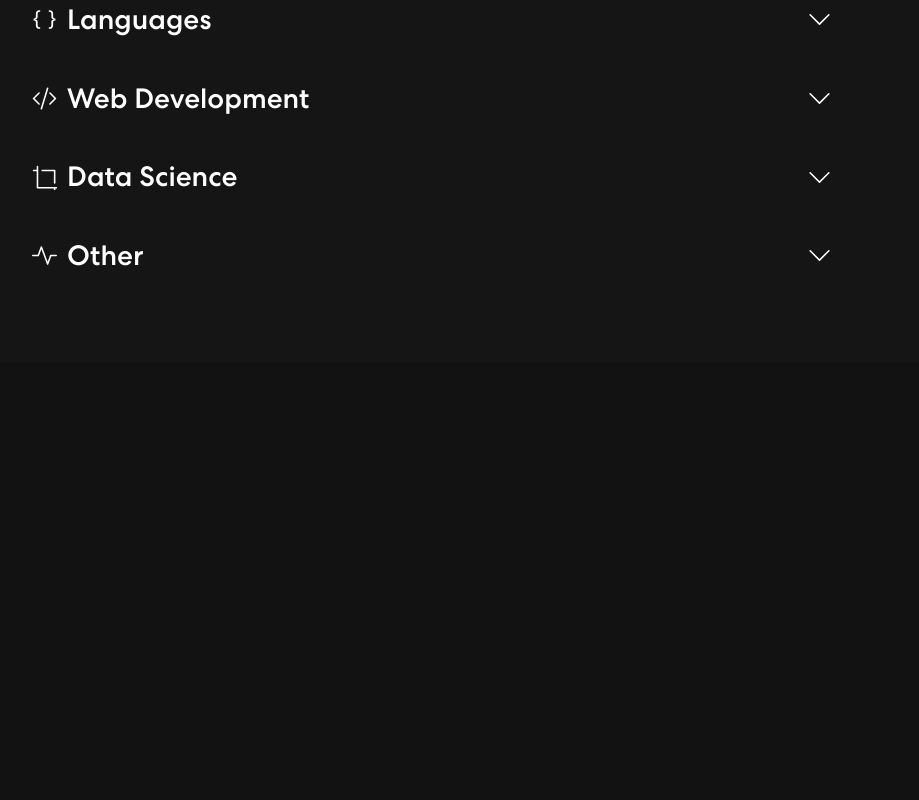
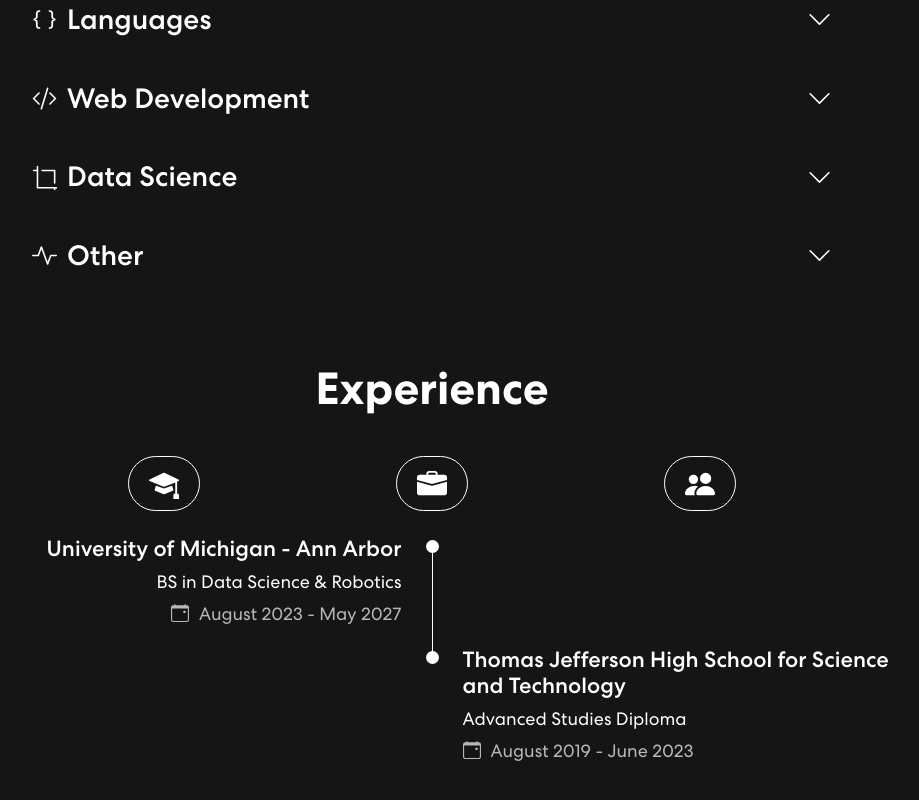
Before and after one commit to Vinay-Khanagavi/Headstater-Project-1, a React (Create React App) app: page / in a window 1280 px wide. Shown: the part 1294-2094 px from the top of the page, without its empty margins (208-1127 px from the left). Before the commit the page ends 1706 px from the top, so only its background shows below. Built offline with nearby package versions, Linux system fonts and the light colour scheme; a web font is replaced by a local one.

Commit message:
experience

```diff
--- a/package.json
+++ b/package.json
@@ -13,6 +13,9 @@
     "react-dom": "^18.2.0",
     "react-scripts": "5.0.1",
     "web-vitals": "^2.1.4"
+  },
+  "devDependencies": {
+    "@babel/plugin-proposal-private-property-in-object": "^7.16.7"
   },
   "scripts": {
     "start": "react-scripts start",
--- a/src/App.js
+++ b/src/App.js
@@ -6,6 +6,7 @@
 import './assets/css/App.css';
 import 'bootstrap/dist/css/bootstrap.min.css';
 import Skills from './components/Skills.js';
+import Experience from './components/Experience.js';
 
 function App() {
   return (
@@ -16,6 +17,7 @@
         <Container className="box">
           <About />
           <Skills />
+          <Experience />
         </Container>
       </section>
     </div>
--- a/src/assets/css/About.css
+++ b/src/assets/css/About.css
@@ -34,6 +34,12 @@
         align-self: center;
         margin-top: 20px;
     }
+
+    .about {
+        width: 90%;
+        margin-left: auto;
+        margin-right: auto;
+    }
 }
 
 @media (max-width: 768px) {
@@ -43,5 +49,6 @@
 
     .about {
         margin-bottom: 70px;
+        width: 100%;
     }
 }
--- a/src/assets/css/Banner.css
+++ b/src/assets/css/Banner.css
@@ -73,18 +73,22 @@
         text-align: center;
     }
 
+    .banner .container {
+        width: 95%;
+    }
+
     .banner h1 {
         font-size: 40px;
     }
 
     .banner p {
         font-size: 16px;
-        margin: 0 auto;
+        margin: 0 auto !important;
     }
 
     .banner a {
         font-size: 18px;
-        margin-top: 25px;
+        margin-top: 25px !important;
         text-align: center;
     }
 
--- /dev/null
+++ b/src/assets/css/Experience.css
@@ -0,0 +1,173 @@
+.experience-container {
+    max-width: 1000px;
+    margin: 0 auto;
+}
+
+.experience-tabs {
+    display: flex;
+    justify-content: space-evenly;
+    margin-bottom: 25px;
+}
+
+.experience-button {
+    font-size: 22px;
+    cursor: pointer;
+    transition: .4s;
+    align-items: center;
+    display: flex;
+    border: 1px solid white;
+    padding: 10px 20px;
+    border-radius: 50px;
+}
+
+.experience-icon {
+    font-size: 30px;
+}
+
+.experience-button .experience-name {
+    max-width: 0px;
+    overflow: hidden;
+    transition: max-width 1.5s cubic-bezier(0, 1, 0, 1), margin-left 1s ease-in-out;
+}
+
+.experience-button:hover .experience-name {
+    max-width: 1000px;
+    margin-left: 10px;
+    overflow: hidden;
+    transition: max-width 1.5s ease-in-out;
+
+}
+
+.experience-data {
+    display: grid;
+    grid-template-columns: 1fr max-content 1fr;
+    column-gap: 1.5rem;
+}
+
+.right {
+    text-align: right;
+}
+
+.left {
+    text-align: left;
+}
+
+.right, .left {
+    margin-bottom: 20px;
+}
+
+.experience-title {
+    font-size: 22px;
+    margin-bottom: 5px;
+}
+
+.experience-subtitle {
+    display: inline-block;
+    font-size: 18px;
+    margin-bottom: 5px;
+}
+
+.experience-calendar {
+    font-size: 18px;
+    color: #B8B8B8;
+    display: flex;
+    align-items: center;
+}
+
+.right .experience-calendar {
+    justify-content: flex-end;
+}
+
+.experience-calendar svg {
+    margin-right: 10px;
+}
+
+.experience-rounder {
+    display: inline-block;
+    width: 13px;
+    height: 13px;
+    background-color: white;
+    border-radius: 50%;
+}
+
+.experience-line {
+    display: block;
+    width: 1px;
+    height: 100%;
+    background-color: white;
+    transform: translate(6px, -7px);
+}
+
+.experience [data-content] {
+    display: none;
+}
+
+.experience-active[data-content] {
+    display: block;
+}
+
+@media (max-width: 1200px) {
+    .experience-button {
+        font-size: 20px;
+    }
+
+    .experience-icon {
+        font-size: 25px;
+    }
+
+    .experience-title {
+        font-size: 20px;
+    }
+
+    .experience-subtitle {
+        font-size: 16px;
+    }
+
+    .experience-calendar {
+        font-size: 16px;
+    }
+
+    .experience-tabs {
+        margin-top: 30px;
+        margin-bottom: 25px;
+    }
+
+    .experience-container {
+        width: 90%;
+    }
+}
+
+@media (max-width: 768px) {
+    .experience-active .experience-name {
+        max-width: 1000px;
+        margin-left: 10px;
+    }
+
+    .experience-container {
+        width: 100%;
+    }
+
+    .experience-icon {
+        font-size: 20px;
+    }
+
+    .experience-button {
+        font-size: 18px;
+    }
+
+    .experience-title {
+        font-size: 18px;
+    }
+
+    .experience-subtitle {
+        font-size: 14px;
+    }
+
+    .experience-calendar {
+        font-size: 14px;
+    }
+
+    .experience-calendar svg {
+        display: none;
+    }
+}
--- a/src/assets/css/NavBar.css
+++ b/src/assets/css/NavBar.css
@@ -211,11 +211,6 @@
       padding: 8px 20px !important;
     }
 
-    nav.navbar {
-      padding-bottom: 18px;
-      background-color: #121212;
-    }
-
     .navbar-collapse {
       margin-top: 10px;
     }
@@ -227,6 +222,8 @@
 
     nav.navbar {
       justify-content: center;
+      background-color: #121212;
+      padding-bottom: 18px;
     }
 
     .brand {
--- a/src/assets/css/Skills.css
+++ b/src/assets/css/Skills.css
@@ -1,7 +1,7 @@
 .skills-container {
     max-width: 800px;
     width: 90%;
-    margin: 0 auto;
+    margin: 0 auto 70px auto;
 }
 
 h3 {
@@ -16,10 +16,12 @@
     cursor: pointer;
     width: 100%;
     justify-content: center;
+    transition: .4s;
 }
 
 .skills-icon, .skills-arrow {
     font-size: 25px;
+    transition: .4s;
 }
 
 .skills-icon {
@@ -67,6 +69,10 @@
     margin-bottom: 10px;
 }
 
+.skills-header:hover {
+    letter-spacing: 2px;
+}
+
 @media screen and (max-width: 1200px) {
     h3 {
         font-size: 25px;
@@ -84,6 +90,7 @@
 @media screen and (max-width: 768px) {
     .skills-container {
         width: 100%;
+        margin-bottom: 40px;
     }
 
     .skills-header {
--- /dev/null
+++ b/src/assets/json/experience.json
@@ -0,0 +1,44 @@
+{
+    "education": [
+        [
+            "University of Michigan - Ann Arbor",
+            "BS in Data Science & Robotics",
+            "August 2023 - May 2027"
+        ],
+        [
+            "Thomas Jefferson High School for Science and Technology",
+            "Advanced Studies Diploma",
+            "August 2019 - June 2023"
+        ]
+
+    ],
+    "work": [
+        [
+            "Software Engineer Intern",
+            "Yext",
+            "June 2022 - August 2022"
+        ],
+        [
+            "Research Intern",
+            "George Mason University",
+            "June 2022 - August 2022"
+        ],
+        [
+            "Web Development Intern",
+            "DataVediK",
+            "May 2021 - August 2021"
+        ]
+    ],
+    "organizations": [
+        [
+            "Software Developer",
+            "Vytal AI",
+            "March 2022 - Present"
+        ],
+        [
+            "Tech Team",
+            "Codefy",
+            "June 2021 - November 2021"
+        ]
+    ]
+}
--- /dev/null
+++ b/src/components/Experience.js
@@ -0,0 +1,139 @@
+import React from 'react'
+import { MortarboardFill, BriefcaseFill, PeopleFill, CalendarEvent } from 'react-bootstrap-icons'
+import data from '../assets/json/experience.json'
+import '../assets/css/Experience.css'
+import { useState, useEffect } from 'react'
+
+const Experience = () => {
+
+    const [open, setOpen] = useState("education")
+    const [tempOpen, setTempOpen] = useState("")
+    const [changing, setChanging] = useState(false)
+    const [isDeleting, setIsDeleting] = useState(false)
+    const [opacity, setOpacity] = useState(1)
+
+    useEffect(() => {
+        if (changing) {
+            let interval
+            if (isDeleting) {
+                interval = setInterval(() => {
+                    let newOpacity = opacity - 0.1
+                    setOpacity(newOpacity)
+                    if (newOpacity <= 0) {
+                        setOpacity(0)
+                        clearInterval(interval)
+                        setOpen(tempOpen)
+                        setIsDeleting(false)
+                    }
+                }, 25)
+            } else {
+                interval = setInterval(() => {
+                    let newOpacity = opacity + 0.1
+                    setOpacity(newOpacity)
+                    if (newOpacity >= 1) {
+                        setOpacity(1)
+                        clearInterval(interval)
+                        setChanging(false)
+                    }
+                }, 25)
+            }
+            return () => {
+                clearInterval(interval)
+            }
+        }
+    // eslint-disable-next-line react-hooks/exhaustive-deps
+    }, [changing, opacity])
+
+    const changeOpen = (id) => {
+        if(open === id) {
+            return;
+        }
+        setTempOpen(id)
+        setChanging(true)
+        setIsDeleting(true)
+    }
+
+    const experience = Object.keys(data).map((item) => {
+        const length = data[item].length
+        const section = data[item].map((item, index) => {
+            return (
+                <div className="experience-data" key={item+index}>
+                    {index % 2 === 1 ? (
+                        <>
+                            <div />
+                            <div>
+                                <span className="experience-rounder" />
+                                { index !== length-1 ? <span className="experience-line" /> : null }
+                            </div>
+                        </>
+                    ) : null}
+                    <div className={index % 2 === 0 ? "right" : "left"}>
+                        <h3 className="experience-title">{item[0]}</h3>
+                        <span className="experience-subtitle">{item[1]}</span>
+                        <div className="experience-calendar">
+                            <CalendarEvent />
+                            <span>{item[2]}</span>
+                        </div>
+                    </div>
+                    {index % 2 === 0 ? (
+                        <div>
+                            <span className="experience-rounder" />
+                            { index !== length-1 ? <span className="experience-line" /> : null }
+                        </div>
+                    ) : null}
+                </div>
+            )
+        })
+
+        return (
+            <div
+                className={open === item ? "experience-content experience-active" : "experience-content"}
+                data-content id={item}
+                style={{opacity: opacity}}
+                key={item}
+            >
+                {section}
+            </div>
+        )
+    })
+
+  return (
+    <section className="experience">
+        <h2>Experience</h2>
+
+        <div className="experience-container">
+            <div className="experience-tabs">
+                <div
+                    className={tempOpen === "education" ? "experience-button experience-active" : "experience-button"}
+                    onClick={() => {
+                        changeOpen("education")
+                }}>
+                    <MortarboardFill className="experience-icon" />
+                    <span className="experience-name">Education</span>
+                </div>
+                <div
+                    className={tempOpen === "work" ? "experience-button experience-active" : "experience-button"}
+                    onClick={() => {
+                        changeOpen("work")
+                }}>
+                    <BriefcaseFill className="experience-icon" />
+                    <span className="experience-name">Work</span>
+                </div>
+                <div
+                    className={tempOpen === "organizations" ? "experience-button experience-active" : "experience-button"}
+                    onClick={() => {
+                        changeOpen("organizations")
+                }}>
+                    <PeopleFill className="experience-icon" />
+                    <span className="experience-name">Organizations</span>
+                </div>
+            </div>
+            <div className="experience-sections">
+                {experience}
+            </div>
+        </div>
+    </section>
+  )
+}
+
+export default Experience
```
Also changed, not shown: src/components/Skills.js (+5 -4 lines).
